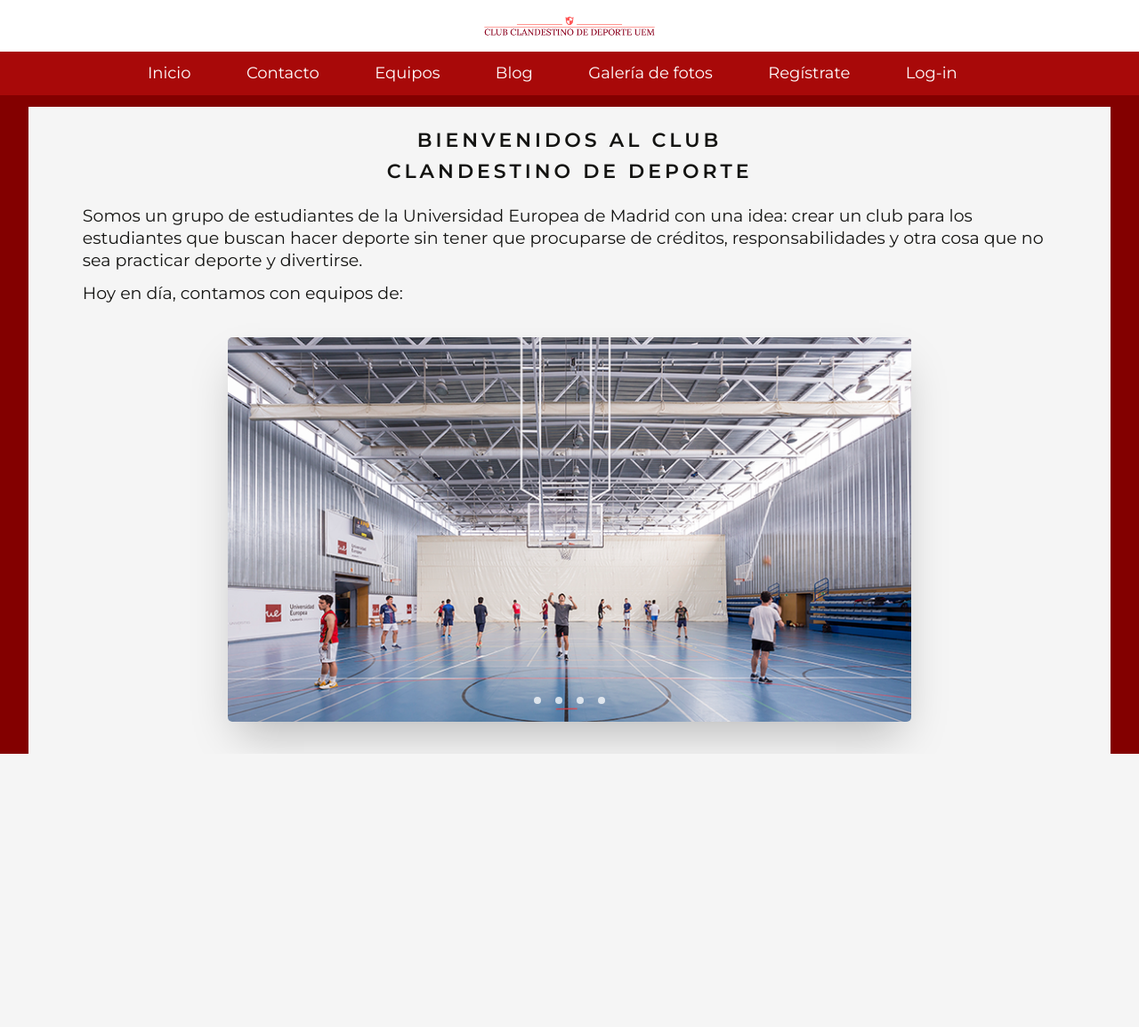
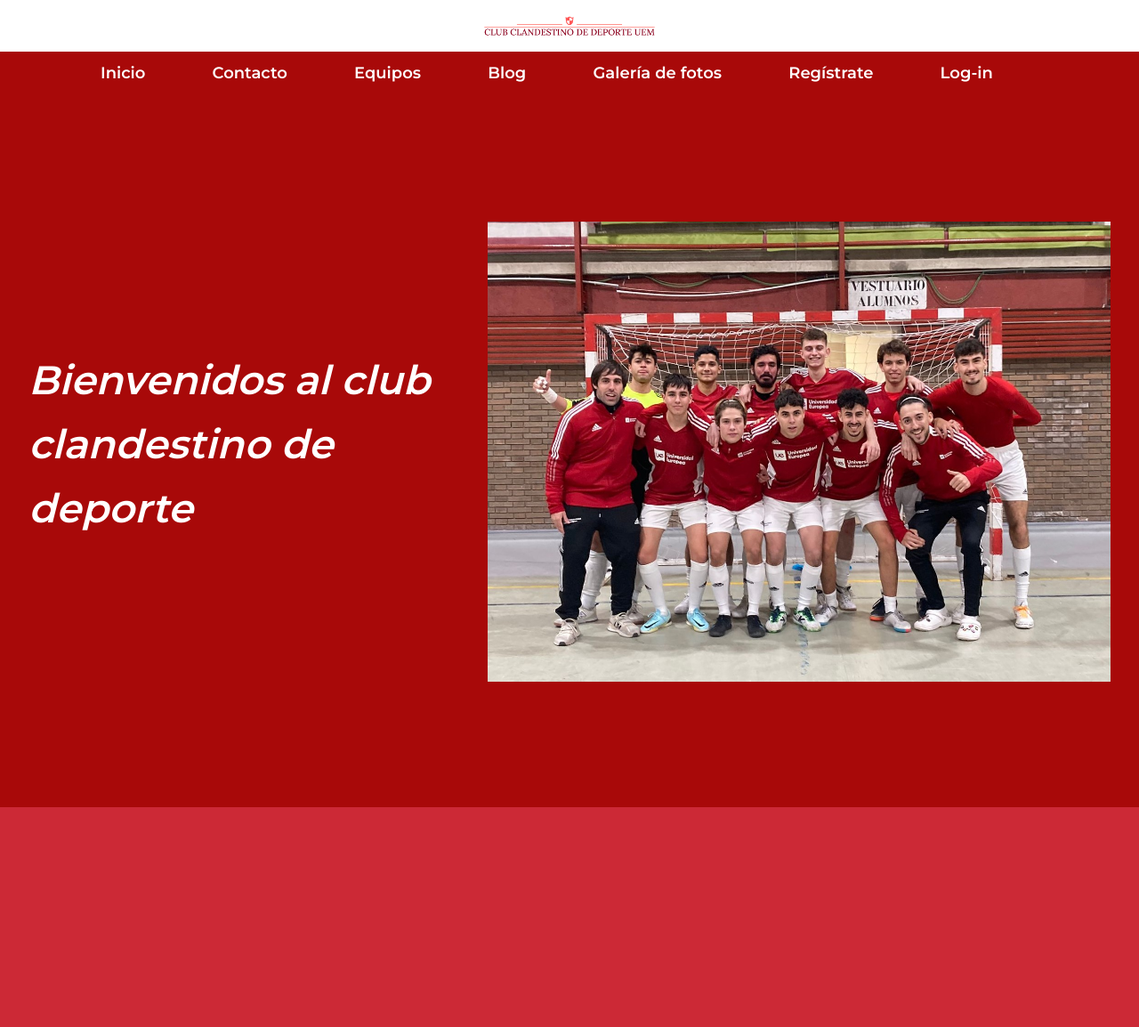
Before and after one commit to Ignaciogg/WEB-ClubDeDeporte, a PHP site: page / in a window 1280 px wide. Shown: the top 1154 px of the page at 89% size. Before the commit the page ends 847 px from the top, so only its background shows below. Run offline with PHP 8.4, Linux system fonts and the light colour scheme; some libraries are stand-ins or nearby versions.

Commit message:
cambio diseño inicio

```diff
--- a/index.html
+++ b/index.html
@@ -12,8 +12,8 @@
 
 <body>
     <header>
-        <div class="logo">
-            <img src="img/club-clandestino-de-deporte-uem-logo.png">
+        <div class="logo" id="inicio">
+            <img src="img/club-clandestino-de-deporte-uem-logo.png" href="#inicio" onclick="seleccionar(this)">
         </div>
 
         <!-- NAV -->
@@ -21,12 +21,12 @@
             <div class="menu-div">
                 <ul class="menu-ul">
 
-                    <li><a href="inicio" onclick="seleccionar(this)">Inicio</a></li>
+                    <li><a href="#inicio" onclick="cambioPagina('inicio')">Inicio</a></li>
 
                     <li class="contacto">
                         <a>Contacto</a>
-                        <ul class="sub-menu">
-                            <li class="sub-menu-item primersub"><a href="inscripcion" onclick="seleccionar(this)"> Inscripción </a></li>
+                        <ul class="sub-menu sub-menu1">
+                            <li class="sub-menu-item primersub1"><a href="inscripcion" onclick="seleccionar(this)"> Inscripción </a></li>
                             <li class="sub-menu-item"><a href="instancia" onclick="seleccionar(this)"> Instancia </a></li>
                             <li class="sub-menu-item"><a href="horarios" onclick="seleccionar(this)"> Horarios </a></li>
                             <li class="sub-menu-item"><a href="entrenadores" onclick="seleccionar(this)"> Entrenadores/as </a></li>
@@ -35,7 +35,7 @@
 
                     <li class="equipos">
                         <a>Equipos</a>
-                        <ul class="sub-menu">
+                        <ul class="sub-menu sub-menu2">
                             <li class="sub-menu-item primersub"><a href="futbol" onclick="seleccionar(this)">Fútbol</a></li>
                             <li class="sub-menu-item"><a href="basket" onclick="seleccionar(this)">Baloncesto</a></li>
                             <li class="sub-menu-item"><a href="volleymasc" onclick="seleccionar(this)">Volleyball masculino</a></li>
@@ -43,7 +43,7 @@
                         </ul>
                     </li>
 
-                    <li class="noticias">
+                    <li class="noticias sub-menu3">
                         <a>Blog</a>
                         <ul class="sub-menu">
                             <li class="sub-menu-item primersub"><a href="resumen" onclick="seleccionar(this)">Resumen de la jornada</a></li>
@@ -52,11 +52,11 @@
 
                     <li class="galeria">
                         <a>Galería de fotos</a>
-                        <ul class="sub-menu">
-                            <li class="sub-menu-item primersub"><a href="fotos-futbol" onclick="seleccionar(this)">Fútbol</a></li>
-                            <li class="sub-menu-item"><a href="fotos-basket" onclick="seleccionar(this)">Baloncesto</a></li>
-                            <li class="sub-menu-item"><a href="fotos-volleymasc" onclick="seleccionar(this)">Volleyball masculino</a></li>
-                            <li class="sub-menu-item"><a href="fotos-volleyfem" onclick="seleccionar(this)">Volleyball femenino</a></li>
+                        <ul class="sub-menu sub-menu4">
+                            <li class="sub-menu-item primersub" onclick="cambioPagina('galeria')"><a>Fútbol</a></li>
+                            <li class="sub-menu-item" onclick="cambioPagina('galeria')"><a>Baloncesto</a></li>
+                            <li class="sub-menu-item" onclick="cambioPagina('galeria')"><a>Volleyball masculino</a></li>
+                            <li class="sub-menu-item" onclick="cambioPagina('galeria')"><a>Volleyball femenino</a></li>
                         </ul>
                     </li>
 
@@ -70,7 +70,7 @@
 
         <!-- LOGIN -->
         <div id="id01" class="modal">
-            <span onclick="document.getElementById('id01').style.display='none'" class="close" title="Close Modal">&times;</span>
+            <span onclick="document.getElementById('id01').style.display='none'" class="close" title="Close Login">&times;</span>
 
             <form class="modal-content animate" action="/action_page.php">
                 <div class="imgcontainer">
@@ -95,33 +95,51 @@
         </div>
 
         <!-- INICIO -->
-        <section class="content">
-            <div class="inicio">
-                <h3 class="titulo">Bienvenidos al Club</h3>
-                <h3 class="titulo2">Clandestino de Deporte</h3>
-                <p>Somos un grupo de estudiantes de la Universidad Europea de Madrid con una idea: crear un club para los estudiantes que
-                    buscan hacer deporte sin tener que procuparse de créditos, responsabilidades y otra cosa que no sea practicar
-                    deporte y divertirse.</p>
-                <p>Hoy en día, contamos con equipos de:</p>
-
-                <div class="slideshow">
-                    <div class="slideshow-wrap">
-                        <div class="slide">
-                            <img id="slide1" src="img/UEM-basket.png" alt="BASKET">
-                            <img id="slide2" src="img/UEM-futbol.jpeg" alt="FUTBOL">
-                            <img id="slide3" src="img/UEM-volleyM.jpg" alt="VOLLEY M">
-                            <img id="slide4" src="img/UEM-volleyF.jpg" alt="VOLLEY F">
-                            <div class="slideshow-nav">
-                                <a href="#slide1"></a>
-                                <a href="#slide2"></a>
-                                <a href="#slide3"></a>
-                                <a href="#slide4"></a>
-                            </div>
-                        </div>
-                    </div>
+        <section class="seccion uno">
+            <div class="container">
+                <div class="column-left">
+                    <h1 class="text">Bienvenidos al club clandestino de deporte</h1>
+                </div>
+                <div class="column-right">
+                    <img src="./img/UEM-futbol.jpeg" class="image" />
                 </div>
             </div>
         </section>
+
+        <section class="seccion dos">
+            <div class="container">
+                <div class="column-left">
+                    <p class="text">
+                    Delicious and nutritious foods that you can easily access
+                    </p>
+                </div>
+                <div class="column-right">
+                    <img src="./images/img-2.jpg" class="image" />
+                </div>
+            </div>
+        </section>
+
+        <section class="seccion tres">
+            <div class="container">
+                <div class="column-left">
+                    <p class="text">Unique flavors and options to choose from</p>
+                </div>
+                <div class="column-right">
+                    <img src="./images/img-3.jpg" class="image" />
+                </div>
+            </div>
+        </section>
+
+        <section class="seccion cuatro">
+            <div class="container">
+                <div class="column-left">
+                    <p class="text">We even serve ice cream</p>
+                </div>
+                <div class="column-right">
+                    <img src="./images/img-4.jpg" class="image" />
+                </div>
+            </div>
+          </section>
 
     </header>
     <script src="script.js"></script>
--- a/script.js
+++ b/script.js
@@ -1,3 +1,4 @@
+// Seleccionador
 function seleccionar(link){
     var opciones = document.querySelectorAll('#links  a');
     opciones[0].className = "";
@@ -18,12 +19,37 @@ function seleccionar(link){
     opciones[15].className = "";
     opciones[16].className = "";
     link.className = "seleccionado";
-  }
+}
 
-  var modal = document.getElementById("id01");
+// Scroll inicio
+gsap.registerPlugin(ScrollTrigger);
+gsap.utils.toArray('.section').forEach(section => {
+  ScrollTrigger.create({
+    trigger: section,
+    start: 'top top',
+    pin: true,
+    pinSpacing: false
+  });
+});
 
-  window.onclick = function(event){
+// Login
+var modal = document.getElementById("id01");
+window.onclick = function(event){
     if (event.target == modal){
         modal.style.display = "none";
     }
+}
+
+  // Cambio de pagina
+function cambioPagina(pag){
+  location.hash = pag;
+  location.reload();
+}
+
+if (window.location.hash) {
+  if (window.location.hash == "#inicio"){
+    location.href="index.html";
+  } else if (window.location.hash == "#galeria"){
+    location.href="galeria.html";
   }
+}
--- a/style.css
+++ b/style.css
@@ -53,7 +53,7 @@ nav{
 .menu-ul li{
 	list-style: none;
 	display: flex;
-	margin-right: 3%;
+	margin-right: 4%;
 }
 
 .menu-ul li a{
@@ -77,9 +77,10 @@ ul {
 }
 
 .menu-ul li a{
-	text-decoration:none;
-	padding:10px 12px;
-	display:block;
+	font-weight: bold;
+	text-decoration: none;
+	padding: 10px 12px;
+	display: block;
 	color: white;
 }
 
@@ -90,11 +91,22 @@ ul {
 .sub-menu {
 	display: none;
 	position: absolute;
-	min-width: 12%;
 }
 
-.primersub{
-	margin-top: 21%;
+.sub-menu1 {
+	width: 8.5%;
+}
+
+.sub-menu2, .sub-menu4 {
+	width: 10.5%;
+}
+
+.primersub1{
+	margin-top: 30%;
+}
+
+.primersub {
+	margin-top: 23%;
 }
 
 .menu-ul li:hover > ul {
@@ -103,18 +115,17 @@ ul {
 
 .sub-menu-item {
 	position: relative;
-	left: -50px;
-	text-align: left;
 	color: white;
 	background-color: #a80909;
 }
 
 .sub-menu-item:hover{
+	color: #000;
 	background-color: #ff4343;
 }
 
-.sub-menu-item a:hover{
-	background-color: #ff4343;
+.sub-menu-item a{
+	font-size: 16px;
 }
 
 /* LOGIN */
@@ -231,44 +242,78 @@ span.psw {
 }
 
  /* INCIO */
-.content{
+ section {
+	height: 100vh;
+	position: sticky;
 	display: flex;
 	justify-content: center;
+	align-items: center;
 }
 
-.titulo{
-	font-size: 22px;
-    margin-top: 20px;
-    text-transform: uppercase;
-    letter-spacing: 4px;
-	text-align: center;
+.uno {
+	background: #a80909;
 }
 
-.titulo2{
-	font-size: 22px;
-    margin-bottom: 20px;
-    text-transform: uppercase;
-    letter-spacing: 4px;
-	text-align: center;
+.dos {
+	background: #cc2936;
 }
 
-.inicio{
-	margin-top: 1%;
-	width: 95%;
-	background-color: whitesmoke;
+.tres {
+	background: #fa7968;
 }
 
-.inicio p{
-	margin-left: 5%;
-	margin-right: 5%;
-	font-size: 19px;
-    line-height: 25px;
-    margin-bottom: 12px;
+.cuatro {
+	background: #ebbab9;
 }
 
-.inicio img{
-	width: 45%;
-  	height: 100%;
+.container {
+	display: grid;
+	grid-template-columns: 1fr 1fr;
+	height: 95vh;
+	padding: 3rem calc((100vw - 1300px) / 2);
+}
+
+.column-left {
+	display: flex;
+	flex-direction: column;
+	justify-content: center;
+	align-items: flex-start;
+	color: #000;
+	padding: 0rem 2rem;
+}
+
+.column-left h1 {
+	margin-bottom: 1rem;
+	font-size: 45px;
+	font-style: italic;
+}
+
+.column-left p {
+	margin-bottom: 2rem;
+	font-size: 45px;
+	line-height: 1.1;
+}
+
+.column-right {
+	display: flex;
+	justify-content: center;
+	align-items: center;
+	padding: 2rem 2rem;
+}
+
+.image {
+	max-width: 700px;
+	max-height: 800px;
+}
+
+.text {
+	color: #fff;
+}
+
+@media screen and (max-width: 768px) {
+	.container {
+	  grid-template-columns: 1fr;
+	}
 }
 
 .slideshow{
```
Also changed, not shown: galeria.html (added, +126 -0 lines).
